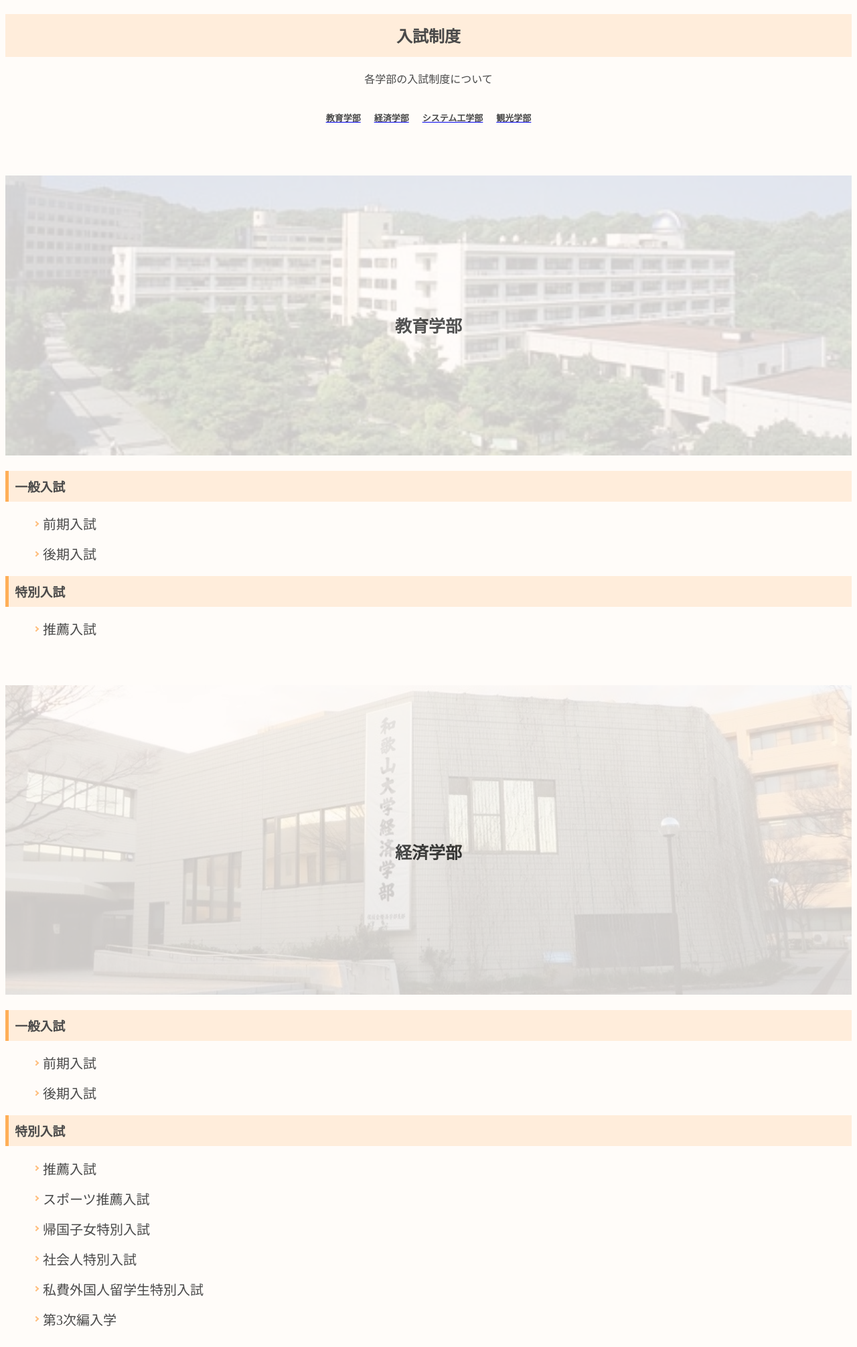
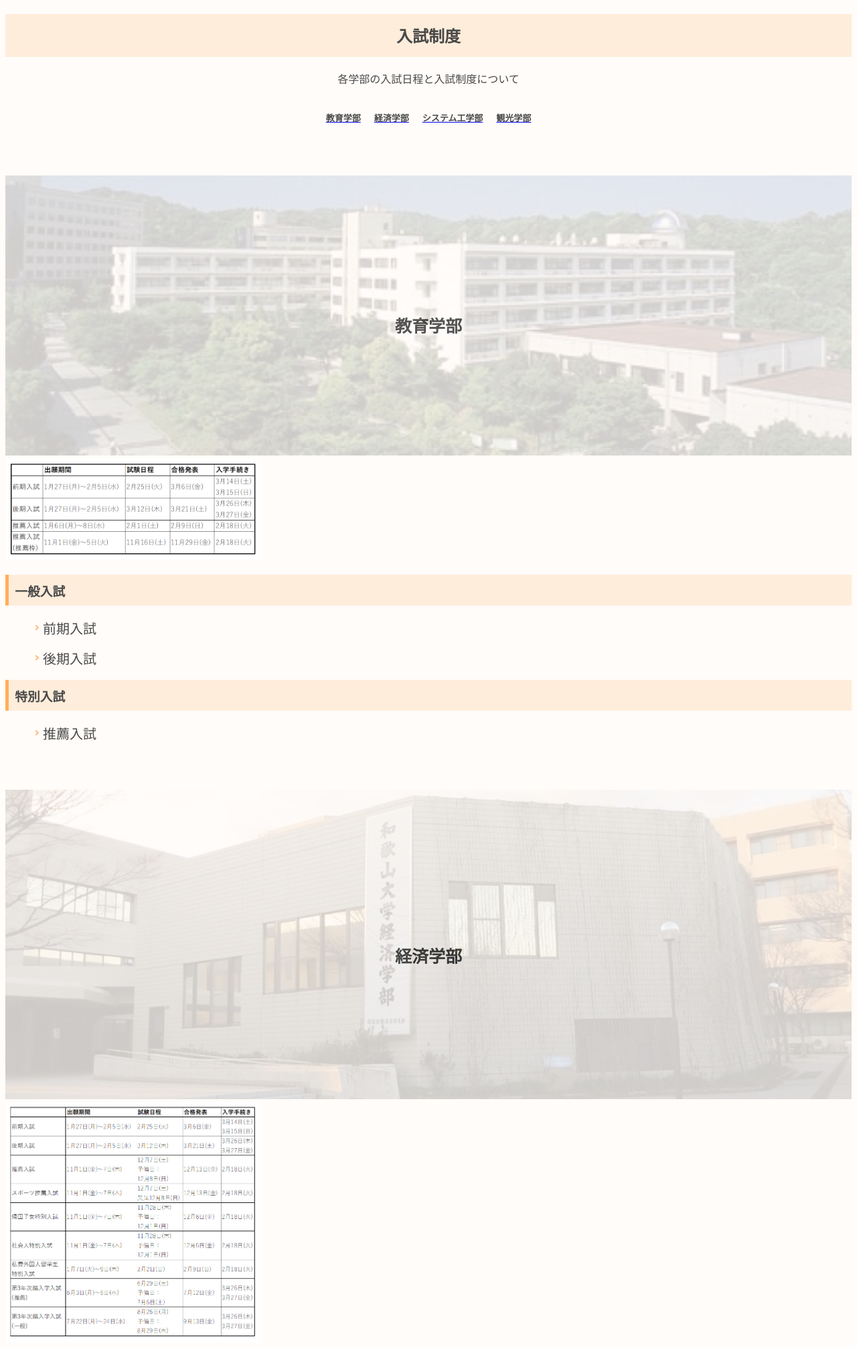
Before and after one commit to hnn-98/wakayama_winter_1, a plain HTML site: page seido.html in a window 1280 px wide. Shown: the part 71-2082 px from the top of the page at 67% size. Drawn offline with nearby package versions, Linux system fonts and the light colour scheme.

Commit message:
Add files via upload

```diff
--- a/seido.html
+++ b/seido.html
@@ -40,7 +40,7 @@
 
   <div class="title">
     <h2>入試制度</h2>
-    <p>各学部の入試制度について</p>
+    <p>各学部の入試日程と入試制度について</p>
     <ul class="title_gakubu">
       <li><a href="#edu"><h3>教育学部</h3></a></li>
       <li><a href="#eco"><h3>経済学部</h3></a></li>
@@ -52,6 +52,10 @@
   <div class="title_edu">
     <h2 id="edu">教育学部</h2>
     <img src="img/edu.jpg">
+  </div>
+
+  <div class="nittei">
+    <img src="img/edu_nittei.png" width="380">
   </div>
 
   <div class="edu">
@@ -70,6 +74,10 @@
   <div class="title_eco">
     <h2 id="eco">経済学部</h2>
     <img src="img/eco.jpg">
+  </div>
+
+  <div class="nittei">
+    <img src="img/eco_nittei.png" width="380">
   </div>
 
   <div class="eco">
@@ -100,6 +108,10 @@
     <img src="img/sys.jpg">
   </div>
 
+  <div class="nittei">
+    <img src="img/sys_nittei.png" width="380">
+  </div>
+
   <div class="sys">
     <h3>一般入試</h3>
         <ul>
@@ -120,6 +132,10 @@
   <div class="title_tou">
     <h2 id="tou">観光学部</h2>
     <img src="img/tou.jpg">
+  </div>
+
+  <div class="nittei">
+    <img src="img/tou_nittei.png" width="380">
   </div>
 
   <div class="tou">
```
